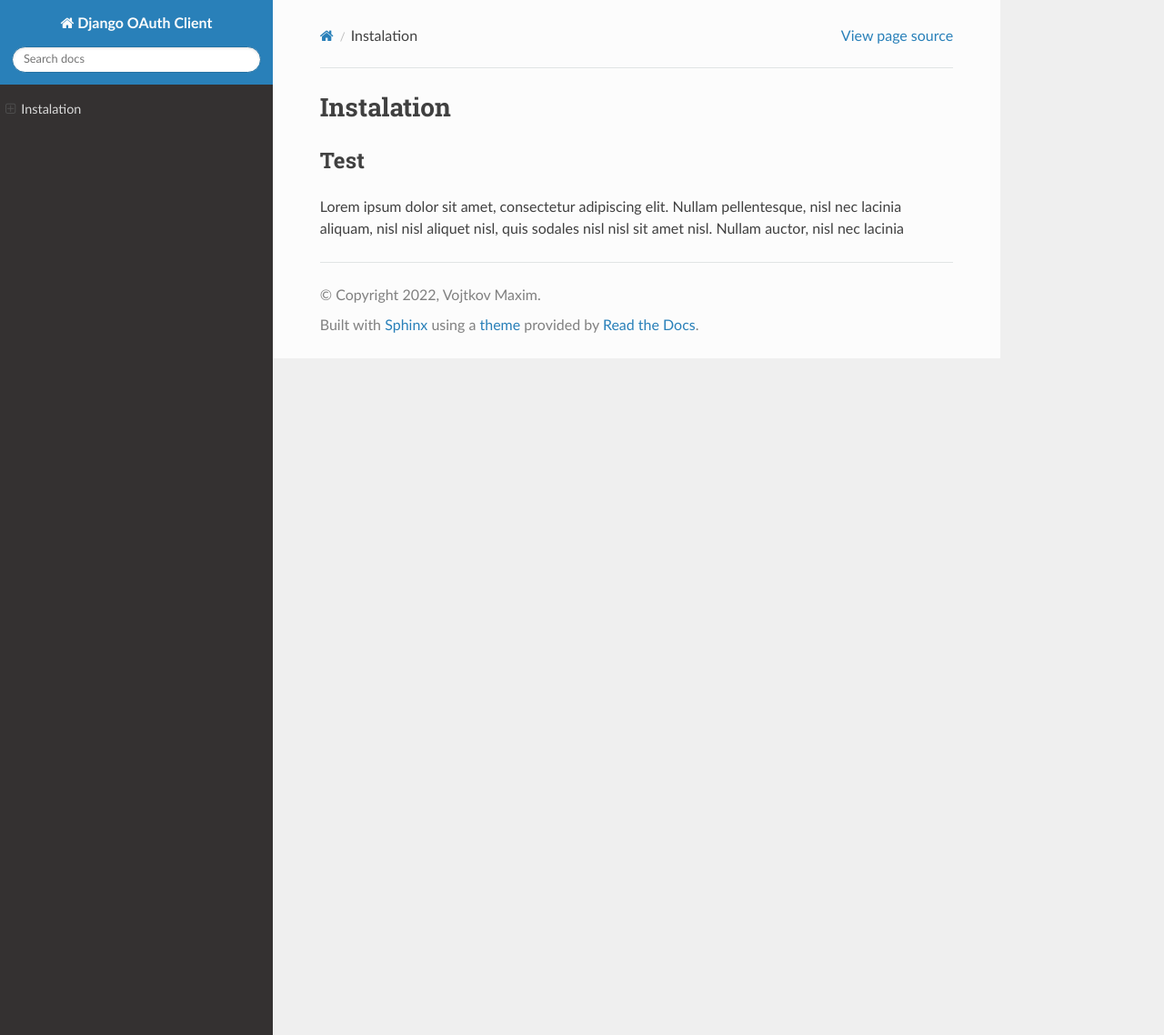
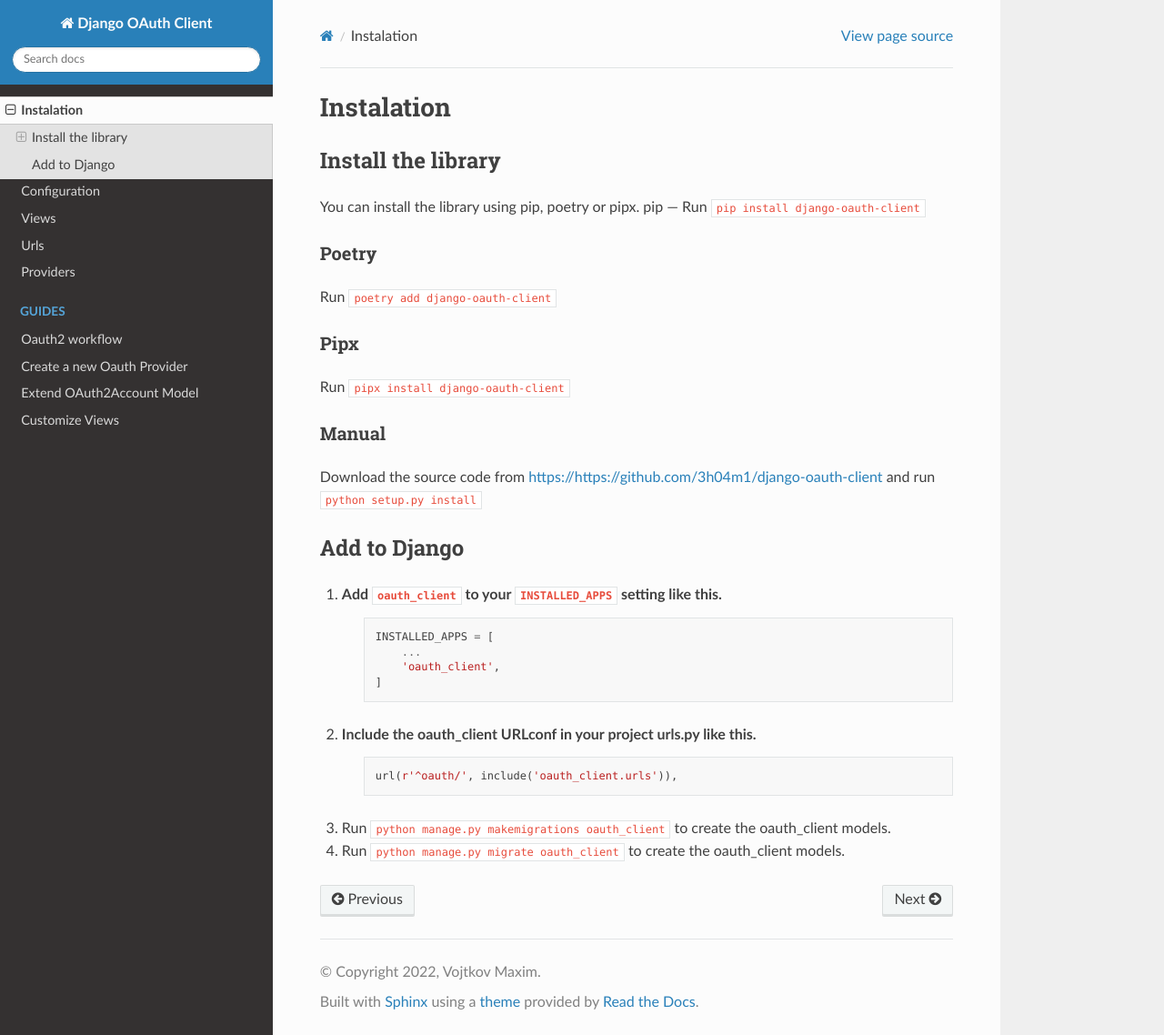
Before and after one commit to 3h04m1/django-oauth-client, a Sphinx documentation site: the page built from docs/Pages/instalation.rst, in a window 1280 px wide and 1138 px high. Shown: the whole window at 91% size. Built offline with Sphinx 7.4.7 and the Read the Docs theme 2.0.0, drawn with Linux system fonts in a browser that asks for light colours; pages that are not in the unit, such as notebooks, are missing from menus.

```diff
--- /dev/null
+++ b/docs/Pages/guides/create-new-provider.rst
@@ -0,0 +1,4 @@
+Create a new Oauth Provider
++++++++++++++++++++++++++++
+
+Lorem ipsum dolor sit amet, consectetur adipiscing elit. Nulla auctor, nisl
--- /dev/null
+++ b/docs/Pages/guides/customize-views.rst
@@ -0,0 +1,6 @@
+Customize Views
++++++++++++++++
+
+You can customize the views of the application by adding or removing
+columns, changing the order of columns, and changing the width of
+columns. You can also change the order of the tabs in the main window.
--- /dev/null
+++ b/docs/Pages/guides/extend-OAuth2Account.rst
@@ -0,0 +1,4 @@
+Extend OAuth2Account Model
++++++++++++++++++++++++++++
+
+Lorem ipsum dolor sit amet, consectetur adipiscing elit. Nulla vitae
--- a/docs/Pages/instalation.rst
+++ b/docs/Pages/instalation.rst
@@ -1,8 +1,38 @@
 Instalation
 +++++++++++++++
+Install the library
+======================
+You can install the library using pip, poetry or pipx.
+pip
+---
+Run ``pip install django-oauth-client``
 
-Test
-====
-Lorem ipsum dolor sit amet, consectetur adipiscing elit. Nullam
-pellentesque, nisl nec lacinia aliquam, nisl nisl aliquet nisl, quis
-sodales nisl nisl sit amet nisl. Nullam auctor, nisl nec lacinia
+Poetry
+------
+Run ``poetry add django-oauth-client``
+
+Pipx
+----
+Run ``pipx install django-oauth-client``
+
+Manual
+------
+Download the source code from https://https://github.com/3h04m1/django-oauth-client
+and run ``python setup.py install``
+
+Add to Django
+==================================================================
+#. Add ``oauth_client`` to your ``INSTALLED_APPS`` setting like this.
+    .. code-block:: python
+
+        INSTALLED_APPS = [
+            ...
+            'oauth_client',
+        ]
+#. Include the oauth_client URLconf in your project urls.py like this.
+    .. code-block:: python
+
+        url(r'^oauth/', include('oauth_client.urls')),
+
+#. Run ``python manage.py makemigrations oauth_client`` to create the oauth_client models.
+#. Run ``python manage.py migrate oauth_client`` to create the oauth_client models.
--- a/docs/conf.py
+++ b/docs/conf.py
@@ -13,7 +13,9 @@ author = 'Vojtkov Maxim'
 # -- General configuration ---------------------------------------------------
 # https://www.sphinx-doc.org/en/master/usage/configuration.html#general-configuration
 
-extensions = []
+extensions = [
+    'sphinx.ext.autosectionlabel',
+]
 
 templates_path = ['_templates']
 exclude_patterns = ['_build', 'Thumbs.db', '.DS_Store', '..venv/']
```
Also changed, not shown: docs/Pages/configuration.rst (+24 -5 lines), docs/Pages/guides/customize-urls.rst (added, +9 -0 lines), docs/Pages/guides/oauth2-workflow.rst (added, +9 -0 lines), docs/Pages/urls.rst (+22 -5 lines), docs/Pages/views.rst (+28 -4 lines), docs/index.rst (+17 -6 lines), docs/Pages/customization/customization.rst (renamed from docs/Pages/customization.rst).
